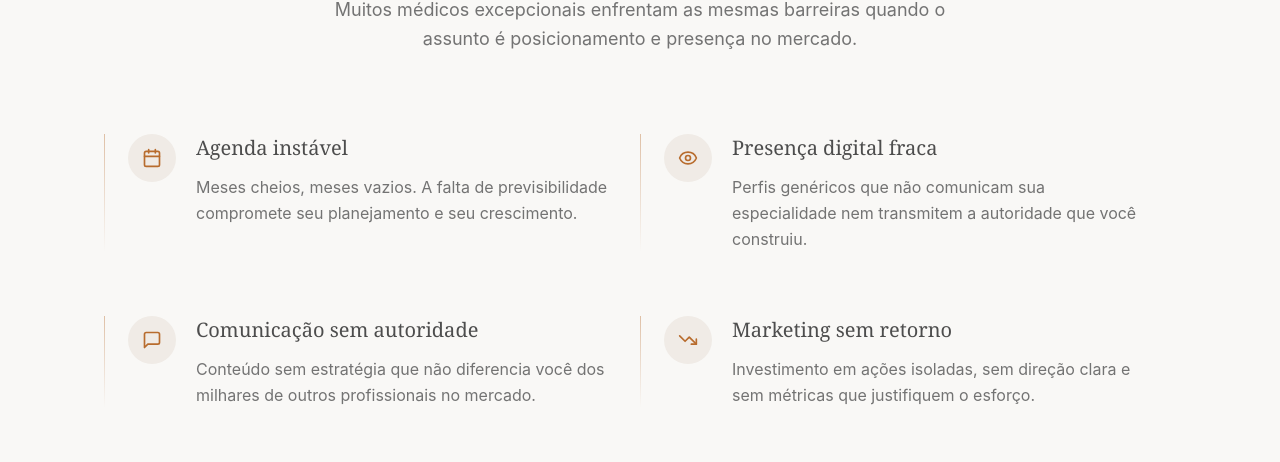
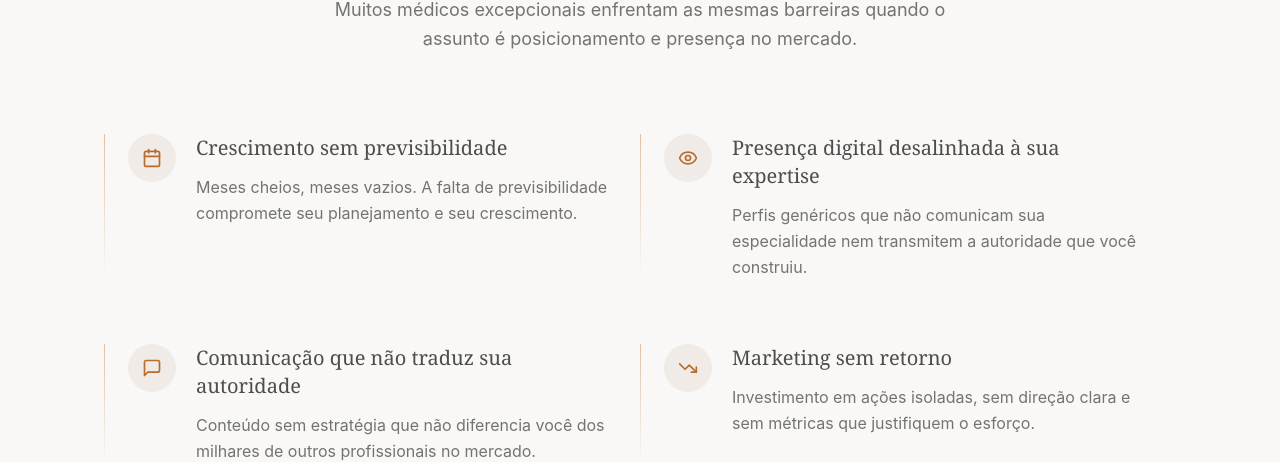
Before and after one commit to erasmoCst/medical-legacy-creator, a React (Vite) app: page / in a window 1280 px wide. Shown: the part 1076-1538 px from the top of the page. Built offline with nearby package versions, Linux system fonts and the light colour scheme; the HTML template or start-up script is replaced by a standard one.

Commit message:
refactor: ajusta textos de acordo com feedback do usuario

```diff
--- a/src/components/landing/ProblemSection.tsx
+++ b/src/components/landing/ProblemSection.tsx
@@ -3,17 +3,17 @@ import { Calendar, Eye, MessageSquare, TrendingDown } from "lucide-react";
 const problems = [
   {
     icon: Calendar,
-    title: "Agenda instável",
+    title: "Crescimento sem previsibilidade",
     description: "Meses cheios, meses vazios. A falta de previsibilidade compromete seu planejamento e seu crescimento.",
   },
   {
     icon: Eye,
-    title: "Presença digital fraca",
+    title: "Presença digital desalinhada à sua expertise",
     description: "Perfis genéricos que não comunicam sua especialidade nem transmitem a autoridade que você construiu.",
   },
   {
     icon: MessageSquare,
-    title: "Comunicação sem autoridade",
+    title: "Comunicação que não traduz sua autoridade",
     description: "Conteúdo sem estratégia que não diferencia você dos milhares de outros profissionais no mercado.",
   },
   {
```
